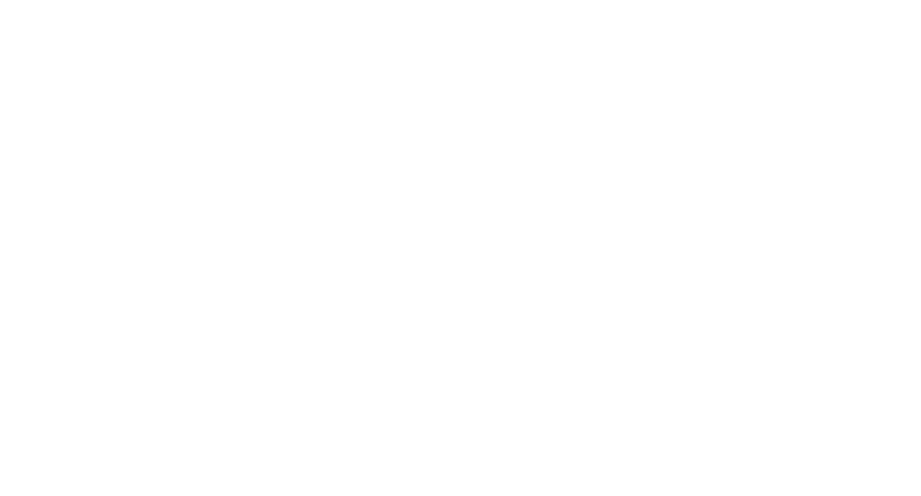
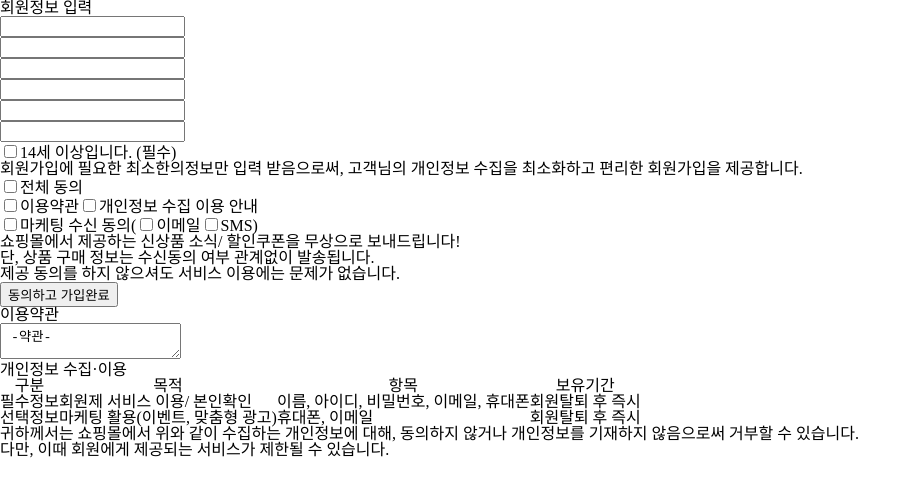
Before and after one commit to yebomlee/fullstack2-1st-keudaran-studio-frontend, a React (Create React App) app: page /signup in a window 1280 px wide. Shown: the top 496 px of the page, without its empty margins (0-921 px from the left). Built offline with nearby package versions, Linux system fonts and the light colour scheme.

Commit message:
Add: sign up 레이아웃 구현

```diff
--- a/src/pages/Sign/SignUp/SignUp.js
+++ b/src/pages/Sign/SignUp/SignUp.js
@@ -1,8 +1,13 @@
 import React from 'react';
+import SignUpBox from './SignUpBox';
 
 class SignUp extends React.Component {
   render() {
-    return <div></div>;
+    return (
+      <div className="SignUp">
+        <SignUpBox />
+      </div>
+    );
   }
 }
 
--- /dev/null
+++ b/src/pages/Sign/SignUp/SignUp.scss
@@ -0,0 +1,6 @@
+.SignUp {
+  display: flex;
+  flex-direction: column;
+  align-items: center;
+  margin-top: 100px;
+}
--- /dev/null
+++ b/src/pages/Sign/SignUp/SignUpBox.js
@@ -0,0 +1,124 @@
+import React from 'react';
+
+class SignUpBox extends React.Component {
+  render() {
+    return (
+      <section className="SignUpBox">
+        <h1>회원정보 입력</h1>
+        <div className="signUpBoxInner">
+          <form className="signUpForm">
+            <ul className="userInfo">
+              <li>
+                <input type="text" name="realName" className="realNameInput" />
+              </li>
+              <li>
+                <input type="text" name="username" className="usernameInput" />
+              </li>
+              <li>
+                <input
+                  type="password"
+                  name="password"
+                  className="passwordInput"
+                />
+              </li>
+              <li>
+                <input type="password" className="passwordConfirm" />
+              </li>
+              <li>
+                <input type="text" name="email" className="emailInput" />
+              </li>
+              <li>
+                <input type="text" name="phoneNumber" className="phoneInput" />
+              </li>
+            </ul>
+            <div className="joinMsg">
+              <input type="checkbox" id="olderFourteenCheck" />
+              <label htmlFor="olderFourteenCheck">
+                14세 이상입니다. (필수)
+              </label>
+              <p>
+                회원가입에 필요한 최소한의정보만 입력 받음으로써, 고객님의
+                개인정보 수집을 최소화하고 편리한 회원가입을 제공합니다.
+              </p>
+            </div>
+            <div className="agreeBox">
+              <div className="allCheck">
+                <input type="checkbox" id="allCheck" />
+                <label htmlFor="allCheck">전체 동의</label>
+              </div>
+              <div className="detailCheck">
+                <div className="legalCheck">
+                  <input type="checkbox" id="usePolicyCheck" />
+                  <label htmlFor="usePolicyCheck">이용약관</label>
+                  <input type="checkbox" id="usePrivacyCheck" />
+                  <label htmlFor="usePrivacyCheck">
+                    개인정보 수집 이용 안내
+                  </label>
+                </div>
+                <div className="marketingCheck">
+                  <input type="checkbox" id="allMarketingCheck" />
+                  <label htmlFor="allMarketingCheck">
+                    마케팅 수신 동의(
+                    <input type="checkbox" id="emailMarketingCheck" />
+                    <label htmlFor="emailMarketingCheck">이메일</label>
+                    <input type="checkbox" id="phoneMarketingCheck" />
+                    <label htmlFor="phoneMarketingCheck">SMS</label>)
+                  </label>
+                  <p>
+                    쇼핑몰에서 제공하는 신상품 소식/ 할인쿠폰을 무상으로
+                    보내드립니다!
+                  </p>
+                  <p>단, 상품 구매 정보는 수신동의 여부 관계없이 발송됩니다.</p>
+                  <b>
+                    제공 동의를 하지 않으셔도 서비스 이용에는 문제가 없습니다.
+                  </b>
+                </div>
+              </div>
+            </div>
+            <button>동의하고 가입완료</button>
+          </form>
+          <div className="policyWrap">
+            <div className="policyBox">
+              <h3>이용약관</h3>
+              <textarea> -약관- </textarea>
+            </div>
+            <div className="usePrivacyBox">
+              <h3>개인정보 수집·이용</h3>
+              <table>
+                <thead>
+                  <tr>
+                    <th>구분</th>
+                    <th>목적</th>
+                    <th>항목</th>
+                    <th>보유기간</th>
+                  </tr>
+                </thead>
+                <tbody>
+                  <tr>
+                    <th>필수정보</th>
+                    <td>회원제 서비스 이용/ 본인확인</td>
+                    <td>이름, 아이디, 비밀번호, 이메일, 휴대폰</td>
+                    <td>회원탈퇴 후 즉시</td>
+                  </tr>
+                  <tr>
+                    <th>선택정보</th>
+                    <td>마케팅 활용(이벤트, 맞춤형 광고)</td>
+                    <td>휴대폰, 이메일</td>
+                    <td>회원탈퇴 후 즉시</td>
+                  </tr>
+                </tbody>
+              </table>
+            </div>
+            <p className="privacyNotice">
+              귀하께서는 쇼핑몰에서 위와 같이 수집하는 개인정보에 대해, 동의하지
+              않거나 개인정보를 기재하지 않음으로써 거부할 수 있습니다.
+              <br /> 다만, 이때 회원에게 제공되는 서비스가 제한될 수 있습니다.
+            </p>
+          </div>
+        </div>
+      </section>
+    );
+  }
+}
+
+export default SignUpBox;
```
Also changed, not shown: src/pages/Sign/SignUp/SignUpBox.scss (added).
